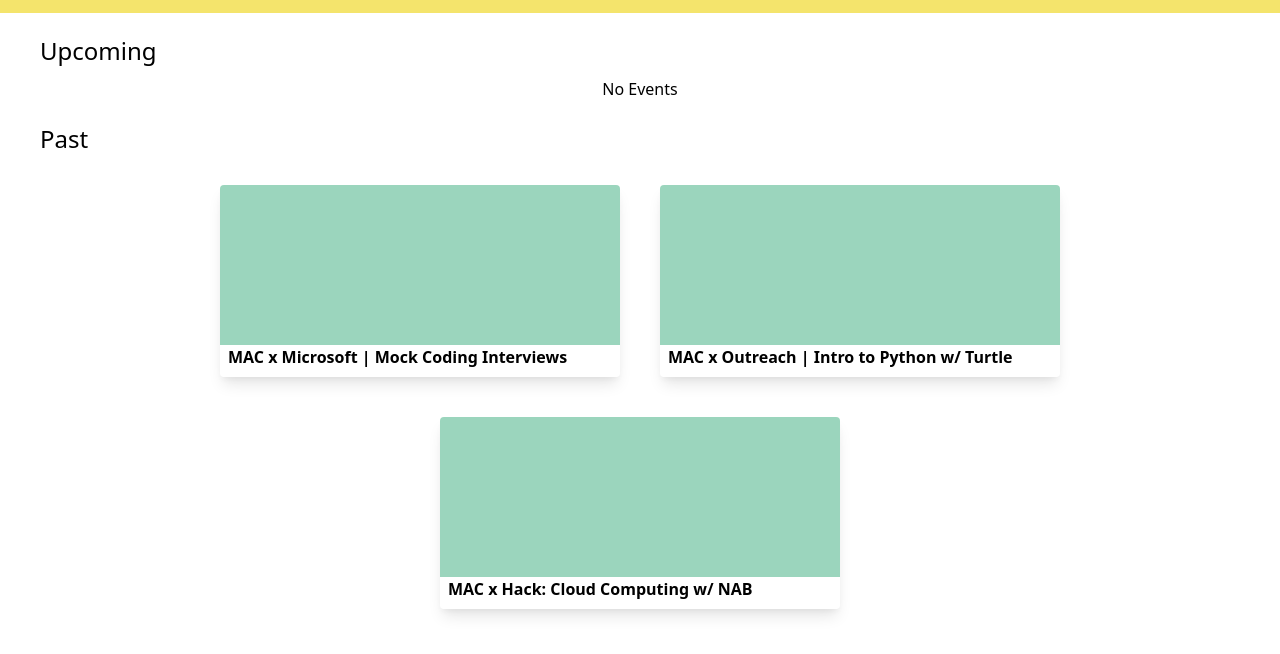
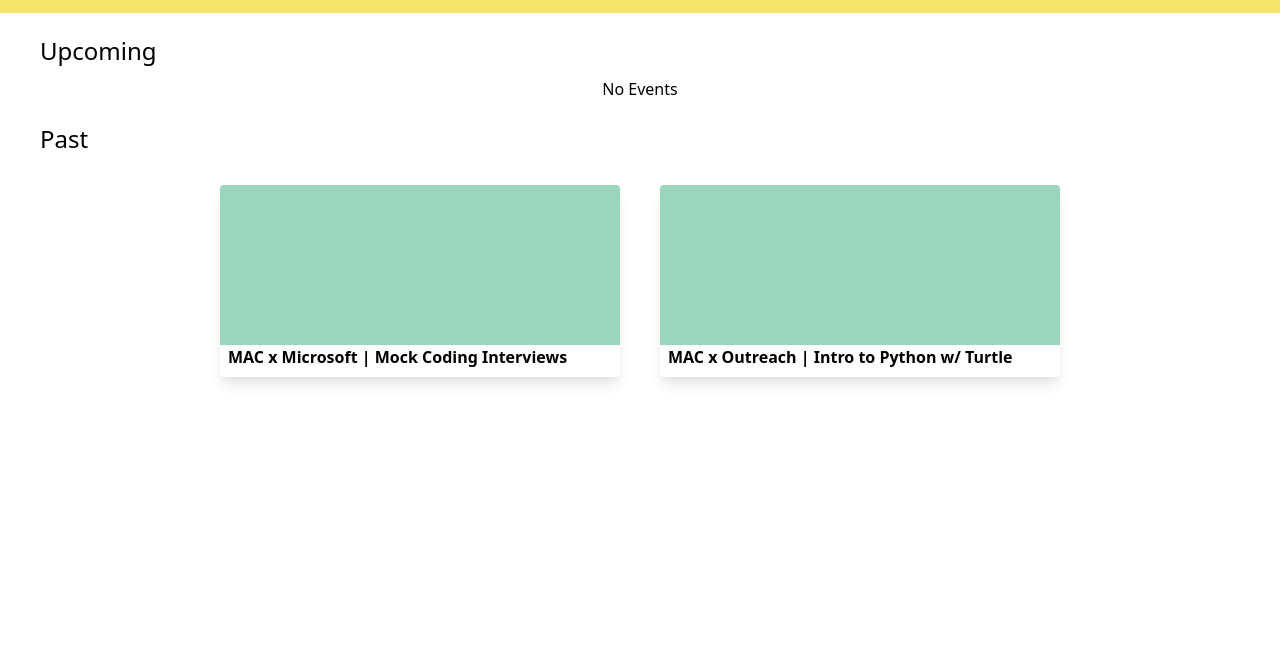
Before and after one commit to monashcoding/MAC-website, a Gatsby site: page / in a window 1280 px wide. Shown: the part 64-718 px from the top of the page. Built offline with nearby package versions, Linux system fonts and the light colour scheme; Gatsby itself is replaced by a stand-in of ours.

Commit message:
Get event data via graphql

```diff
--- a/src/pages/index.js
+++ b/src/pages/index.js
@@ -1,22 +1,22 @@
-import React from "react"
+import React from 'react';
+import { graphql } from 'gatsby';
 
 import Header from '../components/Header';
 
-import '../styles/styles.scss'
-import EventSection from "../components/EventSection";
+import '../styles/styles.scss';
+import EventSection from '../components/EventSection';
 
-function IndexPage() {
-    // TODO: Get events using NetlifyCMS
+function IndexPage(props) {
+    const { data } = props;
     const upcomingEvents = [];
-    const pastEvents = [
-        { title: "MAC x Microsoft | Mock Coding Interviews" },
-        {
-            title: "MAC x Outreach | Intro to Python w/ Turtle"
-        },
-        {
-            title: "MAC x Hack: Cloud Computing w/ NAB"
-        }
-    ];
+
+    // TODO: Sort data into past and upcoming
+    // Convert the graphql data into a cleaner format
+    const graphqlEventsData = data.allMarkdownRemark.events;
+    const pastEvents = graphqlEventsData.map((item) => {
+        const { id, ...eventDetails } = item.node;
+        return { id: item.node.id, ...eventDetails.post }
+    })
 
     return (
         <div>
@@ -26,7 +26,25 @@
 
             <EventSection title="Past" events={pastEvents} />
         </div>
-    )
+    );
 }
 
 export default IndexPage;
+
+export const eventsQuery = graphql`
+  query {
+    allMarkdownRemark {
+        events: edges {
+            node {
+            id
+            post: frontmatter {
+                description
+                eventDate
+                image
+                title
+            }
+            }
+        }
+    }
+  }
+`;
```
